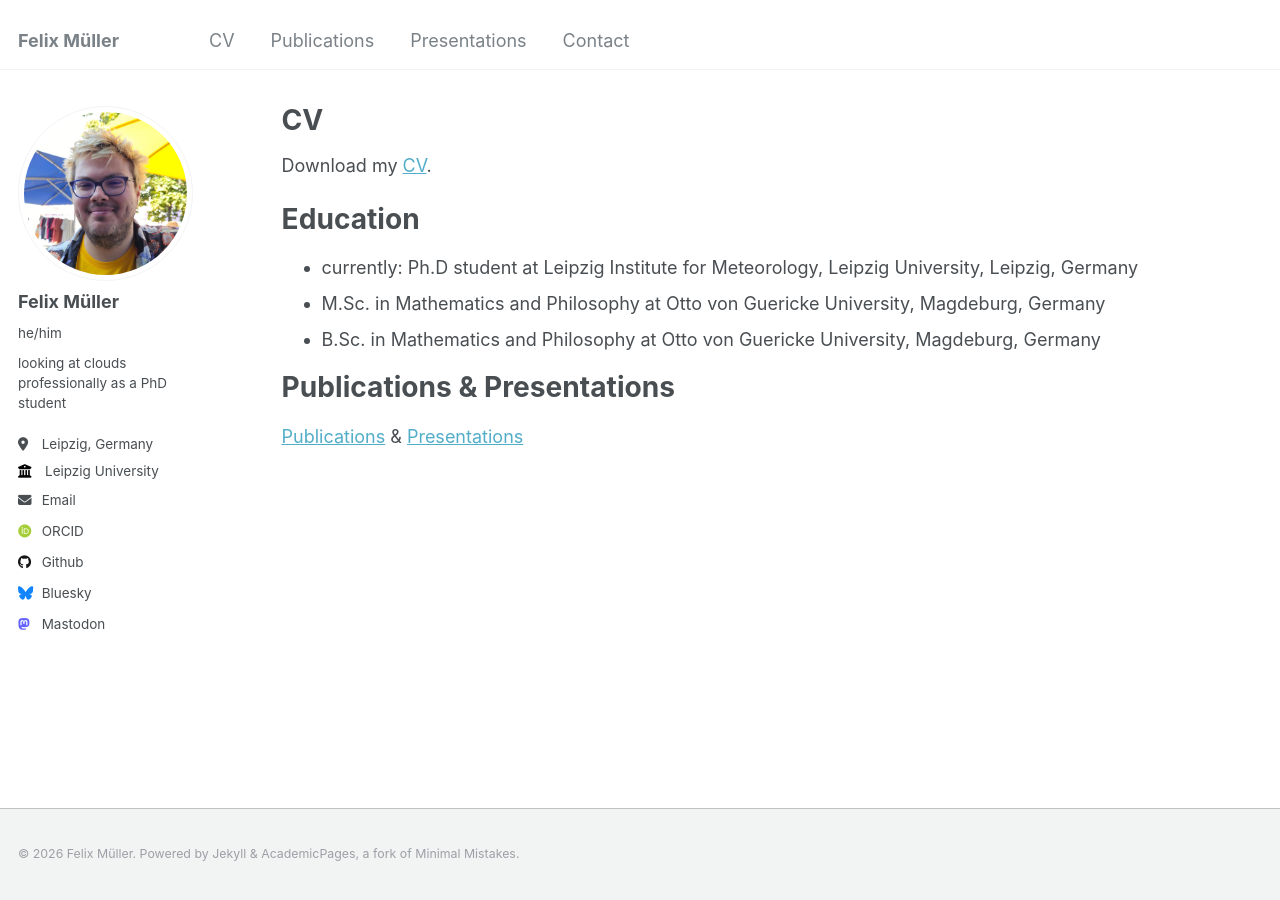
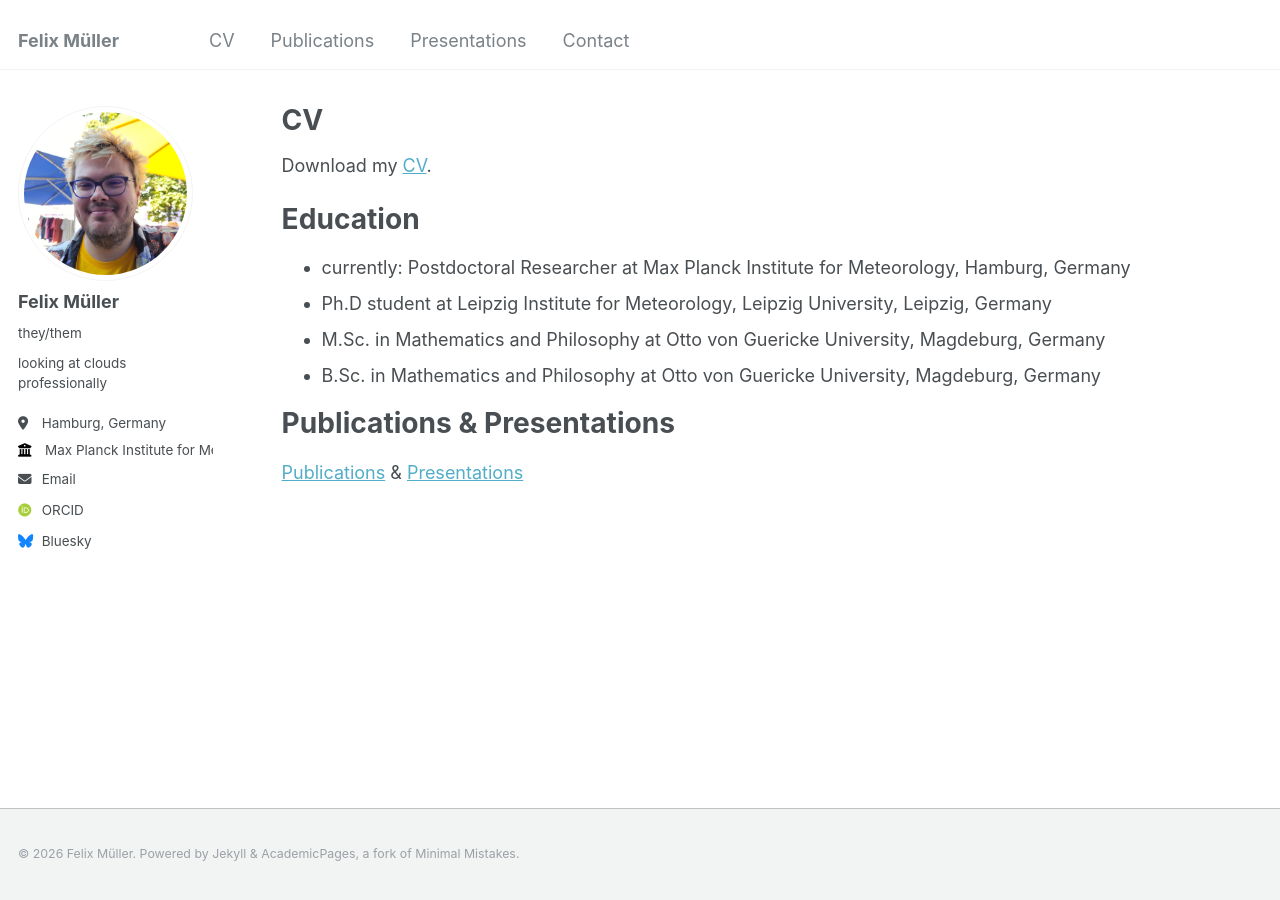
Before and after one commit to felix-mue/felix-mue.github.io, a Jekyll site: the page built from _pages/cv.md, in a window 1280 px wide. Built offline with Jekyll 4.4.1, drawn with Linux system fonts in a browser that asks for light colours; some web fonts are replaced.

Commit message:
update part1 after phd
- update sidebar-info and cv page
- later: upload updated cv (with phd etc) and change about page to current work

```diff
--- a/_config.yml
+++ b/_config.yml
@@ -23,12 +23,12 @@ author:
   # Biographic information
   avatar           : "profile-pic.png"
   name             : "Felix Müller"
-  pronouns         : "he/him"
-  bio              : "looking at clouds professionally as a PhD student"
-  location         : "Leipzig, Germany"
-  employer         : "Leipzig University"
+  pronouns         : "they/them"
+  bio              : "looking at clouds professionally"
+  location         : "Hamburg, Germany"
+  employer         : "Max Planck Institute for Meteorology"
   uri              : # URL
-  email            : "fmueller at uni-leipzig dot de"
+  email            : "felix dot mueller at mpimet dot mpg dot de"
 
   # Academic websites
   arxiv            : # URL - Update with the correct link to your profile
@@ -43,7 +43,7 @@ author:
   bitbucket        : # Username - Update with your username on the site
   codepen          : # Username
   dribbble         : # Username
-  github           : "felix-mue"
+  github           : # "felix-mue"
   kaggle           : # Username
   stackoverflow    : # User number or user number and name (i.e., use "1" or "1/jeff-atwood")
 
@@ -58,14 +58,14 @@ author:
   instagram        : # Username
   lastfm           : # Username
   linkedin         : # Username
-  mastodon         : "https://fediscience.org/@fxm"
+  mastodon         : # "https://fediscience.org/@fxm"
   medium           : # URL
   pinterest        : # Username
   soundcloud       : # Username
   steam            : # Username
   telegram         : # URL
   tumblr           : # username
-  twitter          : # "FelixAndClouds"
+  twitter          : # username
   vine             : # Username
   weibo            : # Username
   wikipedia        : # Username
--- a/_data/authors.yml
+++ b/_data/authors.yml
@@ -3,4 +3,4 @@
 Name Name:
   name        : "Felix Müller"
   uri         : "https://felix-mue.github.io/"
-  email       : "fxm@posteo.de"
+  email       : ""
--- a/_pages/cv.md
+++ b/_pages/cv.md
@@ -13,7 +13,8 @@ Download my [CV](/files/CV-felix-mueller.pdf).
 
 Education
 ======
-* currently: Ph.D student at Leipzig Institute for Meteorology, Leipzig University, Leipzig, Germany
+* currently: Postdoctoral Researcher at Max Planck Institute for Meteorology, Hamburg, Germany
+* Ph.D student at Leipzig Institute for Meteorology, Leipzig University, Leipzig, Germany
 * M.Sc. in Mathematics and Philosophy at Otto von Guericke University, Magdeburg, Germany
 * B.Sc. in Mathematics and Philosophy at Otto von Guericke University, Magdeburg, Germany
 
```
